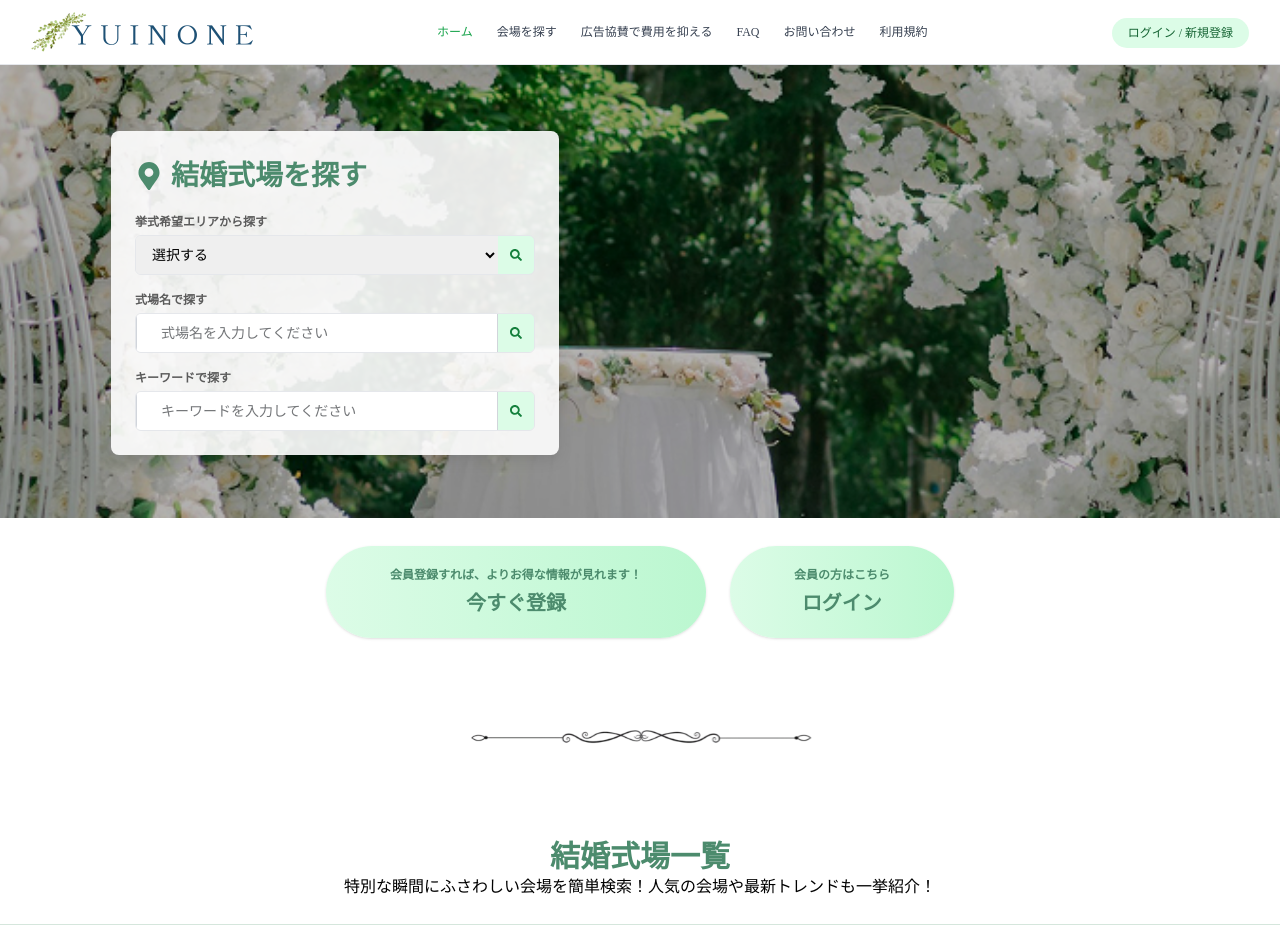
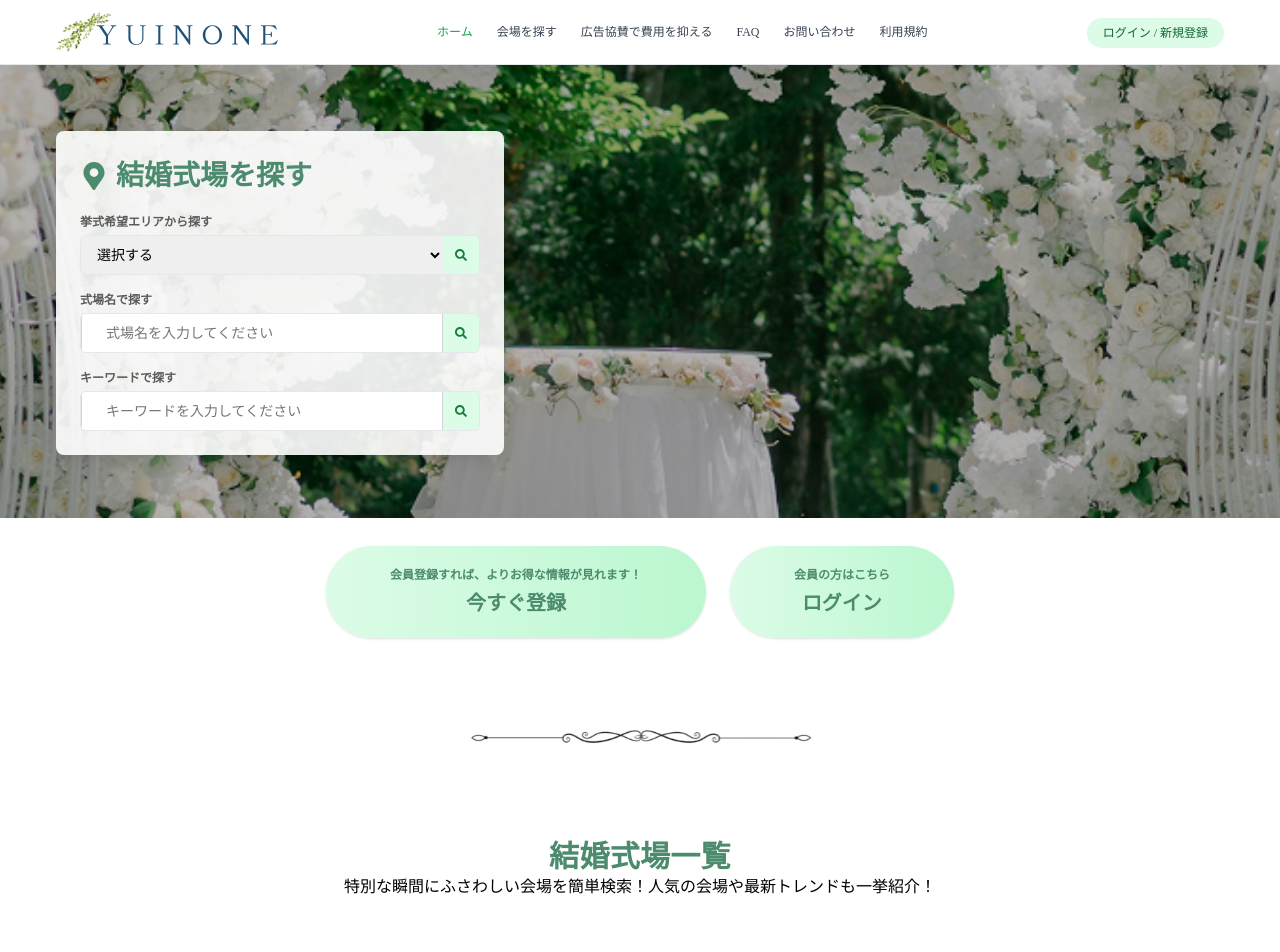
Before and after one commit to neraindai/yuin, a React (Vite) app: page / in a window 1280 px wide. Shown: the top 952 px of the page. Built offline with nearby package versions, Linux system fonts and the light colour scheme.

Commit message:
feat(ui): customize slider navigation and section header styles
- updated SectionHeader component styles
- customized Slider next/previous buttons
- extended Tailwind config for new styles

```diff
--- a/src/components/ExtraComponent/SectionHeader.jsx
+++ b/src/components/ExtraComponent/SectionHeader.jsx
@@ -1,10 +1,10 @@
 const SectionHeader = ({sectionTitle, shortDescription, noborder}) => {
-    const withBorder = "text-center relative mb-16 font-yumincho pl-15 pr-15 after:content-[''] after:flex  after:h-[1px] after:bg-[#D5E6DC] after:mt-[25px]";
-    const withoutBorder = "";
+    const withBorder = "text-center relative mb-16 font-yumincho pl-15 pr-15 after:content-[''] after:flex  after:h-[1px] after:mt-[25px]";
+    const withoutBorder = "mb-6";
     return(
         <>
             <div className="flex flex-col">
-                <h2 className="text-center heading text-3xl font-bold mt-0 font-yumincho">{sectionTitle}</h2>
+                <h2 className="text-center heading text-3xl font-bold mt-0 font-yumincho tracking-tightest">{sectionTitle}</h2>
                 <p className={`${noborder ? withoutBorder : withBorder }`}>{shortDescription}</p>
             </div>
         </>
--- a/src/components/Slider/Slider.jsx
+++ b/src/components/Slider/Slider.jsx
@@ -29,7 +29,7 @@ export default function Slider({ children }) {
                 ))}
             </div>
             <div className="absolute top-0 left-0 w-full h-full bg-black bg-opacity-30"></div>
-                <div className="relative z-10 flex items-center justify-start h-full px-8 md:px-20">
+                <div className="relative z-10 flex items-center justify-start h-full">
                     {children}
                 </div>
             </div>
--- a/tailwind.config.js
+++ b/tailwind.config.js
@@ -45,7 +45,7 @@ export default {
         padding: '1rem',
         screens: {
           DEFAULT: '90%', // for all screens by default
-          xl: '1250px',   // from 1280px and up, use max 1200px
+          xl: '1200px',   // from 1280px and up, use max 1200px
         },
       },
     },
```
